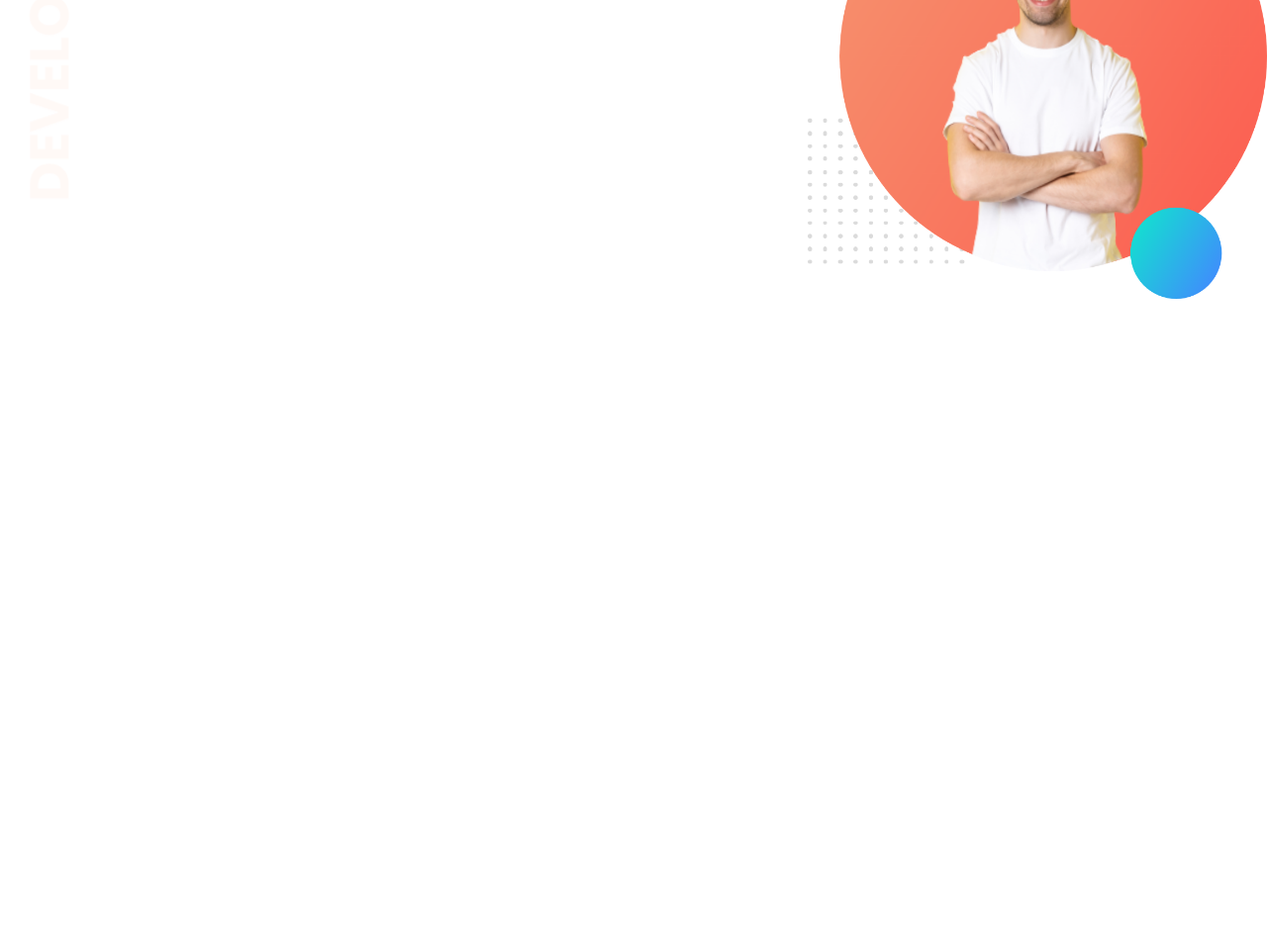
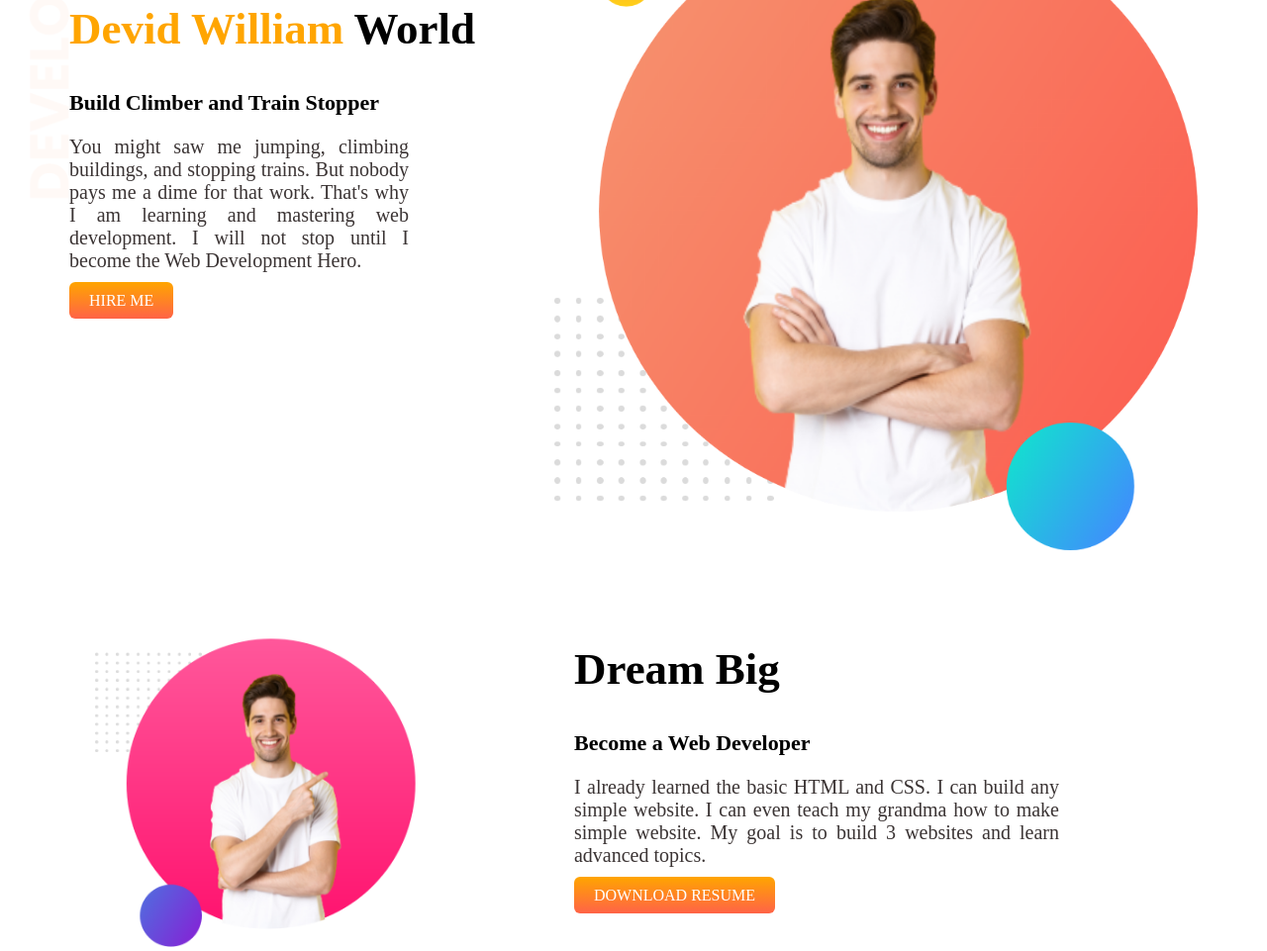
Before and after one commit to developer-raju/William_world, a plain HTML site: page index.html in a window 1280 px wide. Shown: the part 159-1120 px from the top of the page at 99% size. Before the commit the page ends 800 px from the top, so only its background shows below. Drawn offline with Linux system fonts and the light colour scheme.

Commit message:
banner-added

```diff
--- a/index.html
+++ b/index.html
@@ -9,9 +9,9 @@
 </head>
 <body>
     <section class="middle">
-        <div>
+        <div class="content">
             <h1>Welcome To</h1>
-            <h1><span class="orange-color">Devid william</span> World</h1>
+            <h1><span class="orange-color">Devid William</span> World</h1>
             <h3>Build Climber and Train Stopper</h3>
             <p>You might saw me jumping, climbing buildings, and stopping trains. But nobody pays me a dime for that work. That's why I am learning and mastering web development. I will not stop until I become the Web Development Hero.</p>
             <a class="button-color" href="https://www.linkedin.com/company/programminghero/">HIRE ME</a>
@@ -21,5 +21,18 @@
             <img src="image/edit.png" alt="error">
         </div>
     </section>
+
+    <section class="second">
+        <div class="dream">
+            <img src="image/edit2.png" alt="">
+        </div>
+
+        <div>
+            <h1>Dream Big</h1>
+            <h3>Become a Web Developer</h3>
+            <p>I already learned the basic HTML and CSS. I can build any simple website. I can even teach my grandma how to make simple website. My goal is to build 3 websites and learn advanced topics.</p>
+            <a class="button-color" href="#">DOWNLOAD RESUME</a>
+        </div>
+    </section>
 </body>
 </html>
--- a/style.css
+++ b/style.css
@@ -10,12 +10,40 @@
     background-image: linear-gradient(orange,tomato);
     text-decoration: none;
     padding: 10px 20px;
+    border-radius: 6px;
 }
 .middle{
     display: flex;
     background-image: url(image/top-banner.png);
     background-repeat: no-repeat;
+    padding: 70px;
 }
 .image img{
+    width: 650px;
+}
+.content{
+
+}
+h1{
+    margin: 20px 0;
+    font-size: 45px;
+}
+h3{
+    font-size: 22px;
+    padding-top: 16px;
+}
+p{
+    margin: 20px 0;
+    text-align: justify;
+    width: 70%;
+    font-size: 20px;
+    color: #3b3434;
+}
+.second{
+    display: flex;
+
+}
+.dream img{
     width: 100%;
+    text-align: center;
 }
```
